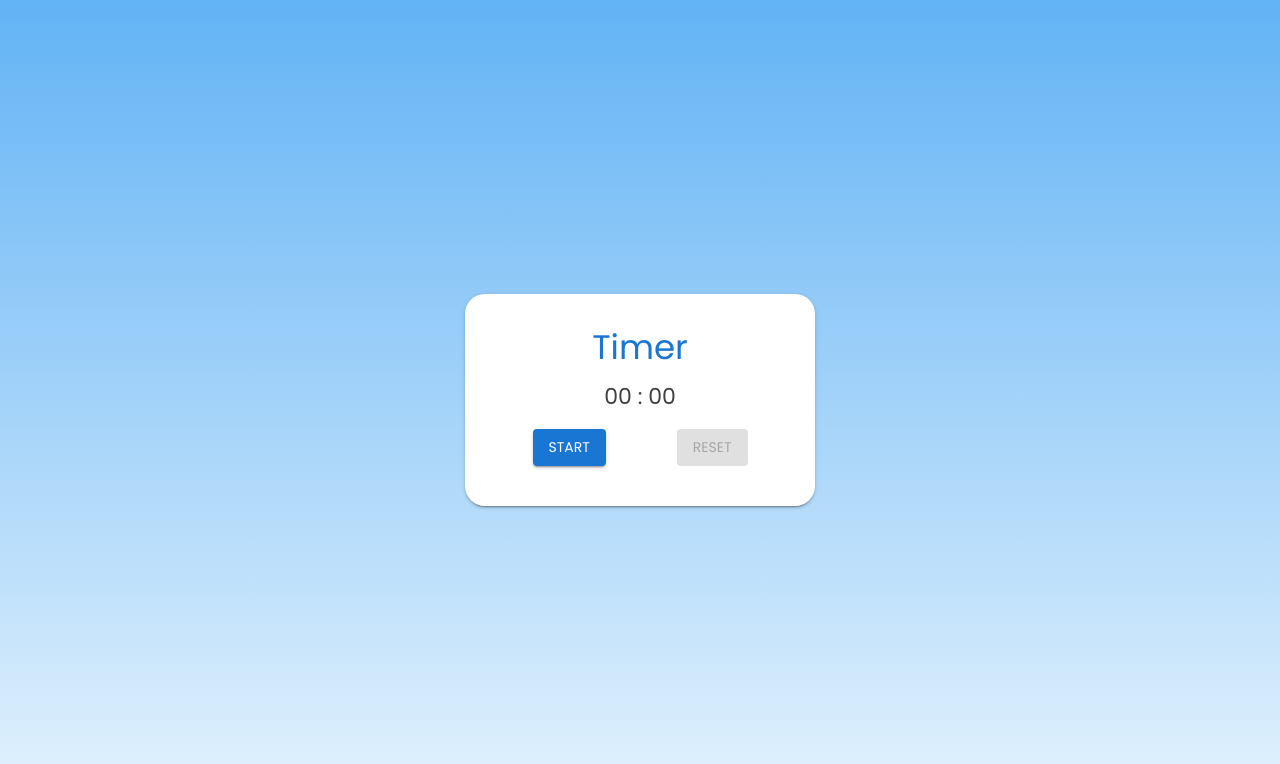
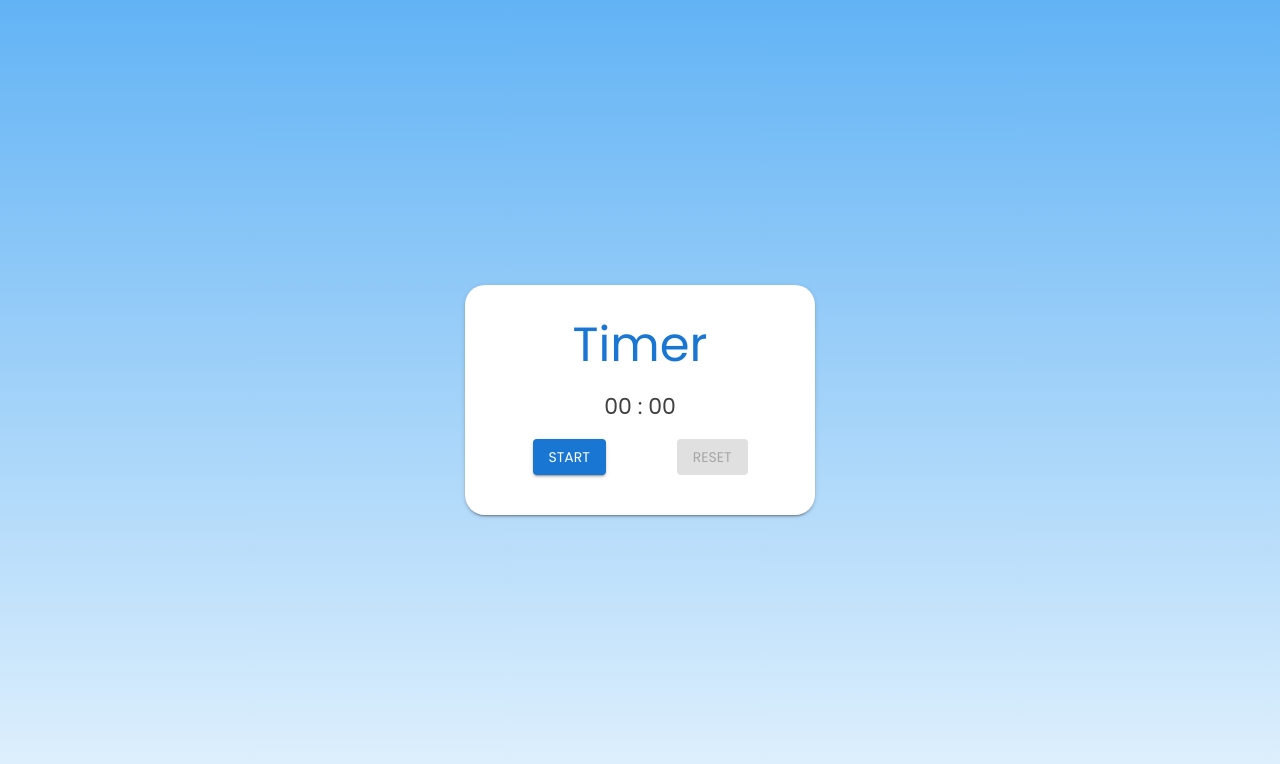
Before and after one commit to TatyanaZakiryanova/Timer, a React (Create React App) app: page / in a window 1280 px wide. Shown: the top 764 px of the page. Built offline with nearby package versions, Linux system fonts and the light colour scheme.

Commit message:
styles fixes

```diff
--- a/src/App.tsx
+++ b/src/App.tsx
@@ -3,7 +3,6 @@ import { Box, Card, CardContent, Typography } from '@mui/material';
 
 const App = () => {
   return (
-    <Typography variant="h4" component="h1" gutterBottom>
     <Box
       sx={{
         height: '100vh',
@@ -23,14 +22,13 @@ const App = () => {
         }}
       >
         <CardContent>
-            <Typography variant="h4" component="h1" sx={{ color: 'primary.main' }} gutterBottom>
+          <Typography variant="h3" component="h1" sx={{ color: 'primary.main' }} gutterBottom>
             Timer
           </Typography>
           <Timer />
         </CardContent>
       </Card>
     </Box>
-    </Typography>
   );
 };
 
--- a/src/Timer/Timer.tsx
+++ b/src/Timer/Timer.tsx
@@ -43,7 +43,7 @@ const Timer = () => {
 
   return (
     <div>
-      <Typography component="p" sx={{ fontSize: '22px', color: '#404040' }} gutterBottom>
+      <Typography component="h2" sx={{ fontSize: '22px', color: '#404040' }} gutterBottom>
         {`${String(minutes).padStart(2, '0')} : ${String(remainingSeconds).padStart(2, '0')}`}
       </Typography>
       <Box sx={{ display: 'flex', justifyContent: 'space-around', mt: 2 }}>
--- a/src/index.tsx
+++ b/src/index.tsx
@@ -12,9 +12,6 @@ const theme = createTheme({
     MuiCssBaseline: {
       styleOverrides: {
         html: {
-          height: '100%',
-        },
-        body: {
           height: '100%',
         },
       },
```
Lines whose indentation alone changed are shown as unchanged.
